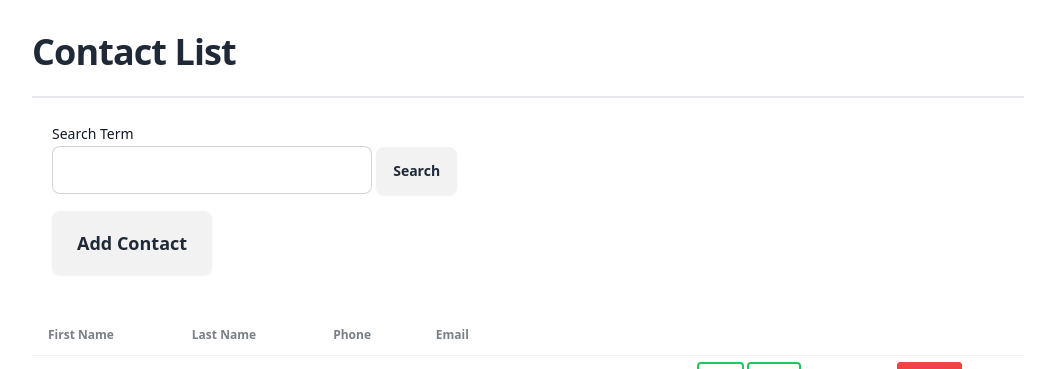
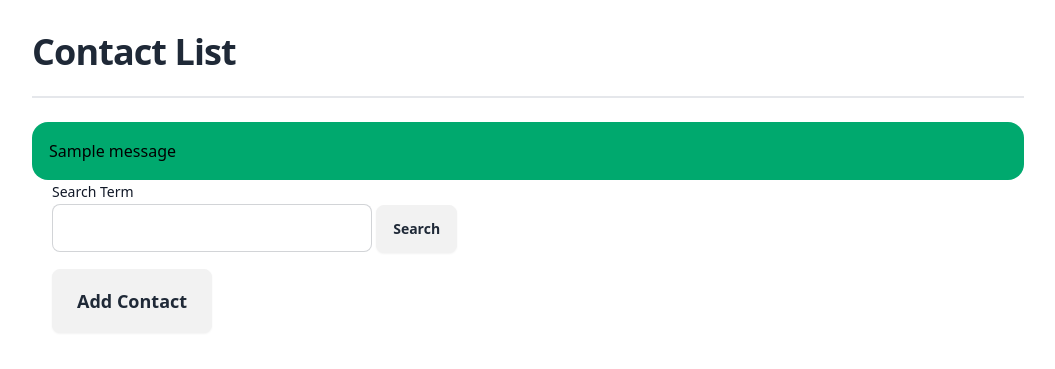
Before and after one commit to Jagarut/dj_htmx_contact.app, a Django app: page /contacts/ in a window 1280 px wide. Shown: the top 369 px of the page, without its empty margins (112-1167 px from the left). Run offline with Django 5.2, Linux system fonts and the light colour scheme; tables that the repository leaves empty hold one stand-in row (values such as "Sample post"); one stand-in notice (Sample message) is shown; lists and menus that the app fills with data are empty; some libraries are stand-ins or nearby versions.

Commit message:
add flash messages

```diff
--- a/contact/templates/contact/index.html
+++ b/contact/templates/contact/index.html
@@ -5,6 +5,16 @@
         <h1 class="mt-4 mb-6 text-2xl leading-none font-bold tracking-tight md:text-3xl lg:text-4xl">Contact List</h1>
     </div>
     <div class="border mb-6"></div>
+    {% if messages %}
+    <div>
+        {% for message in messages %}
+            <div class="alert {% if message.tags %}alert-{{ message.tags }}{% endif %}">
+                {{ message }}
+            </div>
+        {% endfor %}
+    </div>
+    {% endif %}
+
     <div class="mx-5">
         <form action="/contacts" method="get">
             <label for="search" class="block text-sm font-medium leading-6 text-gray-900">Search Term</label>
--- a/contact/templates/contact/new_contact.html
+++ b/contact/templates/contact/new_contact.html
@@ -1,7 +1,7 @@
 {% extends 'layout.html' %}
 
 {% block body %}
-    <h1 class="max-w-md mx-auto p-4 bg-white shadow-md rounded text-2xl md:text-3xl lg:text-4xl">Add new contact</h1>
+    <h1 class="max-w-md mx-auto p-4 bg-white rounded text-2xl md:text-3xl lg:text-4xl">Add new contact</h1>
     <div class="border mb-6"></div>
     <form action="" method="post" class="max-w-md mx-auto p-4 bg-white shadow-md rounded">
      {% csrf_token %}
--- a/contact/views.py
+++ b/contact/views.py
@@ -1,4 +1,6 @@
 from django.shortcuts import render, redirect
+from django.contrib import messages
+
 from .models import Contact
 
 # Create your views here.
@@ -22,6 +24,7 @@ def edit(request, pk):
         contact.phone = request.POST.get('phone')
         contact.email = request.POST.get('email')
         contact.save()
+        messages.success(request, f'{contact.first_name} {contact.last_name} was successfully updated!')
         return redirect('index')
 
     context = {'contact':contact}
@@ -40,12 +43,15 @@ def new_contact(request):
         lastname = request.POST.get('lastname')
         phone = request.POST.get('phone')
         email = request.POST.get('email')
-        Contact.objects.create(first_name=firstname, last_name=lastname, phone=phone, email=email)
+        contact = Contact.objects.create(first_name=firstname, last_name=lastname, phone=phone, email=email)
         # print(f"{firstname}, {lastname}, {phone}, {email}")
+        messages.success(request, f'{contact.first_name} {contact.last_name} was successfully added to contact list!')
         return redirect('index')
     return render(request, 'contact/new_contact.html')
 
 def delete(request, pk):
+    contact = Contact.objects.get(pk=pk)
     Contact.objects.filter(pk=pk).delete()
 
+    messages.error(request, f'{contact.first_name} {contact.last_name} was successfully deleted!')
     return redirect('index')
```
